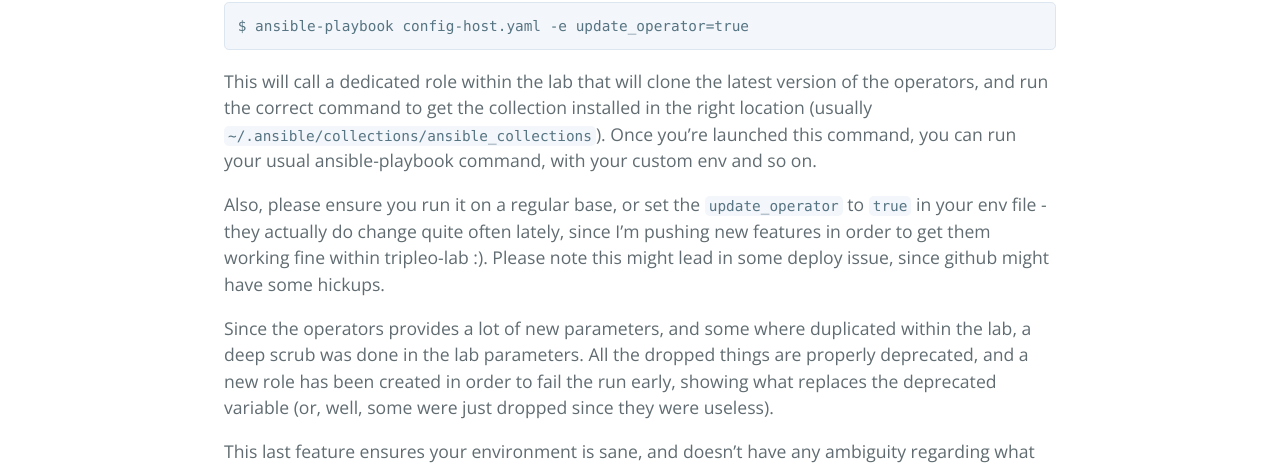
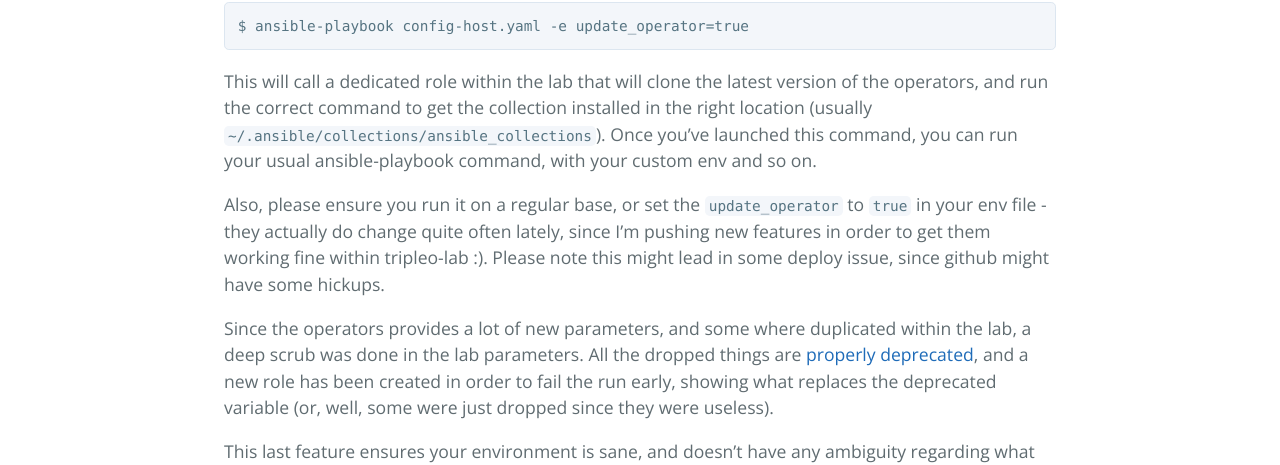
Before and after one commit to cjeanner/cjeanner.github.io, a Jekyll site: the page built from _posts/2020-05-15-tripleo-lab-operators-integration.markdown, in a window 1280 px wide. Shown: the part 849-1314 px from the top of the page. Built offline with Jekyll 4.4.1, drawn with Linux system fonts in a browser that asks for light colours; nearby versions of some CDN libraries; some of the changed lines change nothing that is shown.

Commit message:
Some new link and more corrections

````diff
--- a/_posts/2020-05-15-tripleo-lab-operators-integration.markdown
+++ b/_posts/2020-05-15-tripleo-lab-operators-integration.markdown
@@ -26,7 +26,7 @@ $ ansible-playbook config-host.yaml -e update_operator=true
 This will call a dedicated role within the lab that will clone the latest
 version of the operators, and run the correct command to get the collection
 installed in the right location (usually
-```~/.ansible/collections/ansible_collections```). Once you're launched this
+```~/.ansible/collections/ansible_collections```). Once you've launched this
 command, you can run your usual ansible-playbook command, with your custom env
 and so on.
 
@@ -38,9 +38,11 @@ since github might have some hickups.
 
 Since the operators provides a lot of new parameters, and some where duplicated
 within the lab, a deep scrub was done in the lab parameters. All the dropped
-things are properly deprecated, and a new role has been created in order to
-fail the run early, showing what replaces the deprecated variable (or, well,
-some were just dropped since they were useless).
+things are
+[properly deprecated](https://github.com/cjeanner/tripleo-lab/tree/master/roles/deprecations/tasks),
+and a new role has been created in order to fail the run early, showing what
+replaces the deprecated variable (or, well, some were just dropped since they
+were useless).
 
 This last feature ensures your environment is sane, and doesn't have any
 ambiguity regarding what you're deploying.
````
